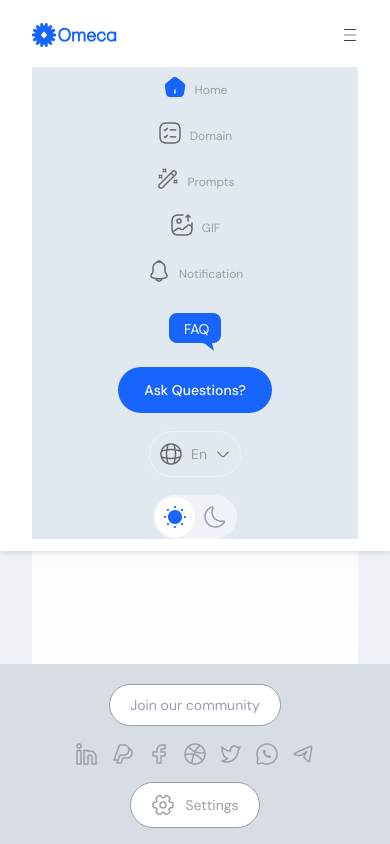
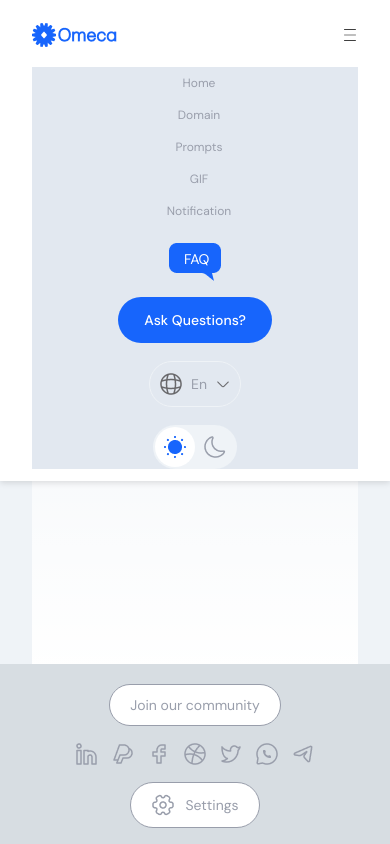
Before and after one commit to TajulDev/omeca, a React (Vite) app: page / in a window 390 px wide. Both pictures are taken after a click on the button 350 px from the left and 35 px from the top of the page. Shown: the top 844 px of the page. Built offline with nearby package versions, Linux system fonts and the light colour scheme.

Commit message:
::update header

```diff
--- a/src/Shared/Header.jsx
+++ b/src/Shared/Header.jsx
@@ -81,8 +81,7 @@ const Header = () => {
                   data.path.includes("/prompts")
                     ? "active"
                     : location.pathname === data.path && "active"
-                }  text-secondary flex-shrink-0 w-[65px] flex flex-col justify-center items-center text-center `}
-              >
+                }  text-secondary flex-shrink-0 w-[65px] flex flex-col justify-center items-center text-center `}>
                 <img
                   className="object-contain mb-[6px]"
                   src={location.pathname === data.path ? data.active : data.pic}
@@ -103,8 +102,7 @@ const Header = () => {
           <div className="relative">
             <button
               onClick={() => setOpen(!open)}
-              className="border border-[#EFF3F7] rounded-[50px] px-[9px] py-[10px] flex items-center gap-2 text-secondary text-sm font-normal "
-            >
+              className="border border-[#EFF3F7] rounded-[50px] px-[9px] py-[10px] flex items-center gap-2 text-secondary text-sm font-normal ">
               <img src={globe} alt="" />
               {lng}
               <img src={arrow} alt="" />
@@ -116,16 +114,14 @@ const Header = () => {
                     setLng("En");
                     setOpen(false);
                   }}
-                  className="mb-2"
-                >
+                  className="mb-2">
                   En
                 </p>
                 <p
                   onClick={() => {
                     setLng("Ca");
                     setOpen(false);
-                  }}
-                >
+                  }}>
                   Ca
                 </p>
               </div>
@@ -168,21 +164,12 @@ const Header = () => {
             <div className="mt-5">
               <div className="w-full">
                 {navlinks.map((data, index) => (
-                  <div
+                  <Link
                     key={index}
-                    className={`${
-                      location.pathname === data.path && "active"
-                    }" text-secondary flex-shrink-0 w-full flex gap-2 py-2 justify-center items-center text-center"`}
-                  >
-                    <img
-                      className="object-contain mb-[6px]"
-                      src={
-                        location.pathname === data.path ? data.active : data.pic
-                      }
-                      alt=""
-                    />
+                    className={`${ location.pathname === data.path && "active" }" text-secondary flex-shrink-0 w-full flex gap-2 py-2 justify-center items-center text-center"`}>
+                    <img className="object-contain mb-[6px]" to={location.pathname === data.path ? data.active : data.pic} alt=""/>
                     <p className=" text-xs text-medium">{data.title}</p>
-                  </div>
+                  </Link>
                 ))}
               </div>
 
@@ -199,8 +186,7 @@ const Header = () => {
               <div className="relative">
                 <button
                   onClick={() => setOpen(!open)}
-                  className="border border-[#EFF3F7] rounded-[50px] px-[9px] py-[10px] flex items-center gap-2 text-secondary text-sm font-normal "
-                >
+                  className="border border-[#EFF3F7] rounded-[50px] px-[9px] py-[10px] flex items-center gap-2 text-secondary text-sm font-normal ">
                   <img src={globe} alt="" />
                   {lng}
                   <img src={arrow} alt="" />
@@ -212,16 +198,14 @@ const Header = () => {
                         setLng("En");
                         setOpen(false);
                       }}
-                      className="mb-2"
-                    >
+                      className="mb-2">
                       En
                     </p>
                     <p
                       onClick={() => {
                         setLng("Ca");
                         setOpen(false);
-                      }}
-                    >
+                      }}>
                       Ca
                     </p>
                   </div>
```
Also changed, not shown: src/Pages/Goal.jsx (+3 -5 lines), src/Shared/Sidebar.jsx (+4 -8 lines).
